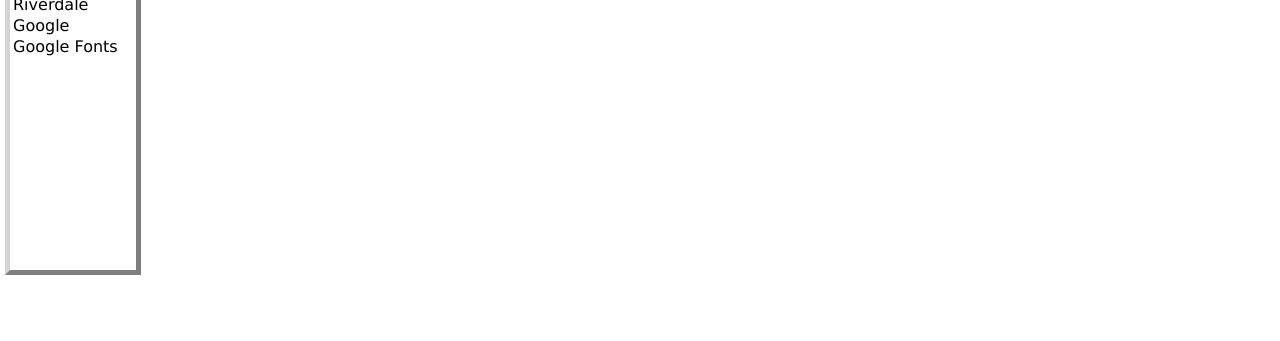
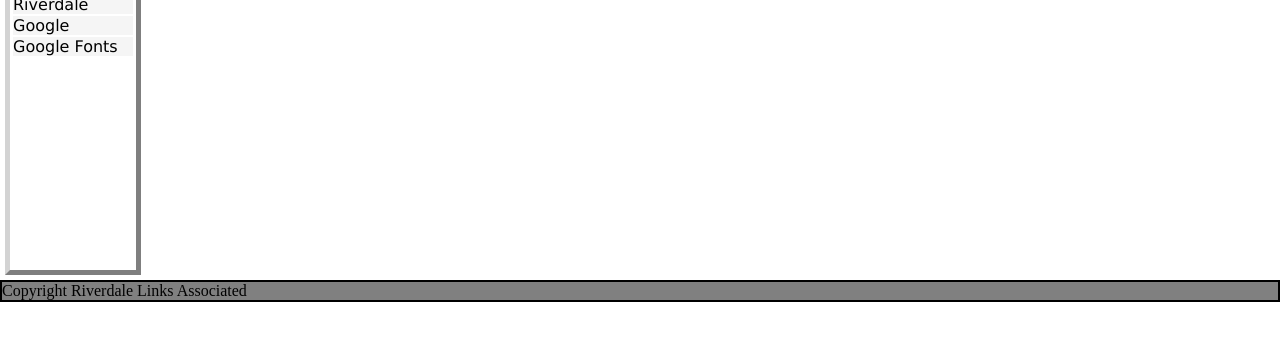
Before and after one commit to RHSMcLain/Web-Design-1-2024-T1, a plain HTML site: page FloatLayout/FloatLayout.html in a window 1280 px wide. Shown: the part 145-486 px from the top of the page. Drawn offline with Linux system fonts and the light colour scheme.

Commit message:
Show css 'clear:' property

```diff
--- a/FloatLayout/FloatLayout.html
+++ b/FloatLayout/FloatLayout.html
@@ -22,5 +22,6 @@
             </p>
         </article>
     </main>
+    <footer>Copyright Riverdale Links Associated</footer>
 </body>
 </html>
--- a/FloatLayout/floatLayout.css
+++ b/FloatLayout/floatLayout.css
@@ -33,6 +33,7 @@ nav a{
     margin: 2px 0px;
     font-family: Verdana, Geneva, Tahoma, sans-serif;
     display: block;
+    background-color: whitesmoke;
 }
 nav a:hover{
     background-color: black;
@@ -44,3 +45,9 @@ nav a{
 nav a{
     display: block;
 }
+footer{
+    background-color: grey;
+    border: 2px solid black;
+    clear:both;
+    /*Clear means it will get pushed down below a 'float' element.*/
+}
```
Also changed, not shown: 1 other file.
